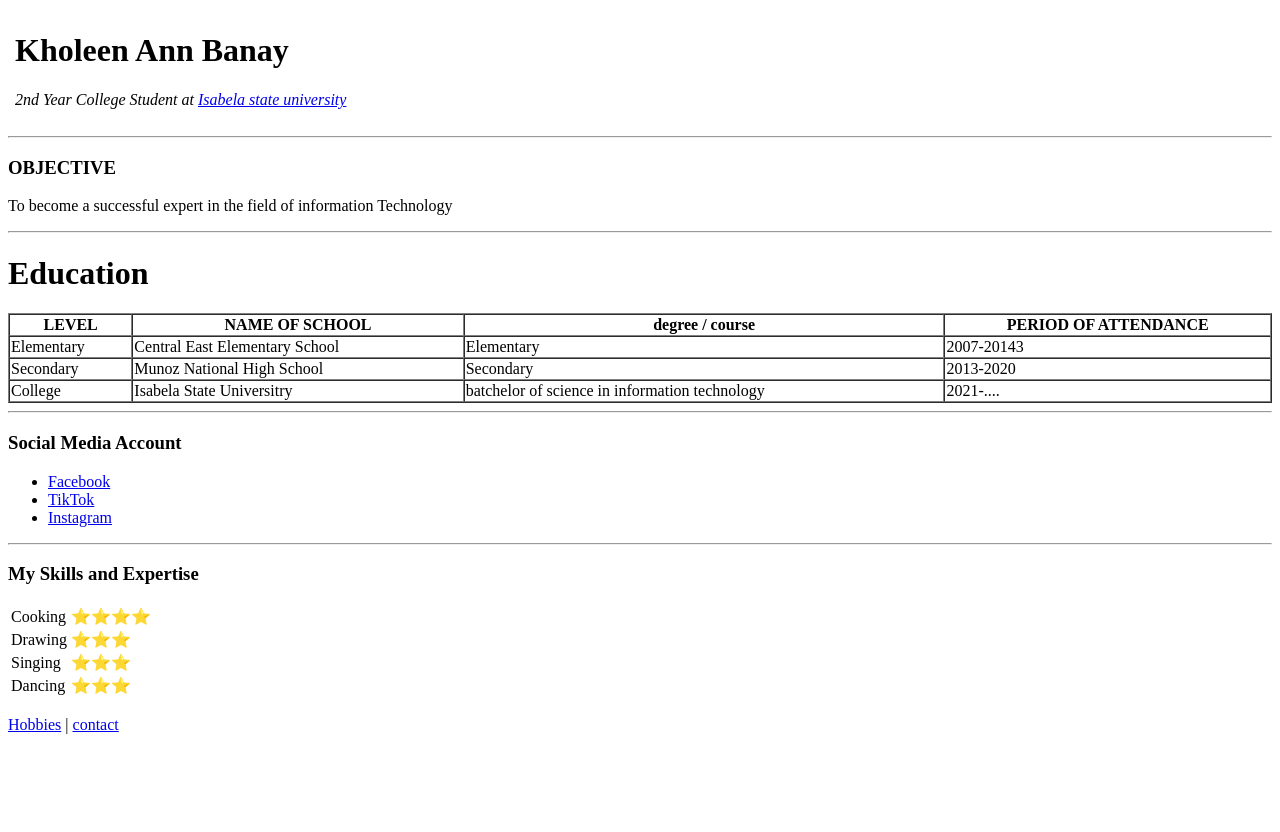
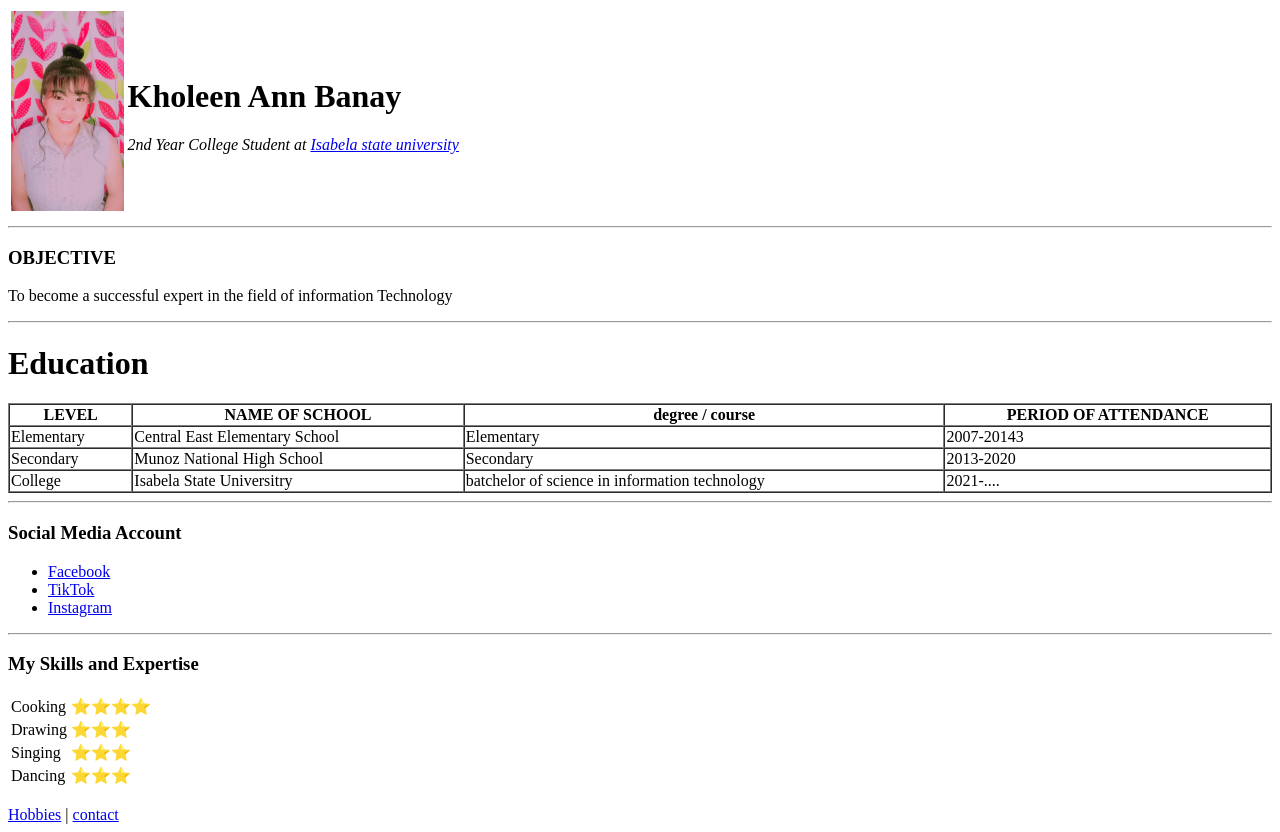
Before and after one commit to Kholeen5/resume, a plain HTML site: page index.html in a window 1280 px wide. Before the commit the page ends 800 px from the top, so only its background shows below. Drawn offline with Linux system fonts and the light colour scheme.

Commit message:
Update index.html

```diff
--- a/index.html
+++ b/index.html
@@ -11,7 +11,7 @@
 
     <table>
         <tr>
-    <td><img src="images/q.jpg" alt=""height="200"></td>
+    <td><img src="q.jpg" alt=""height="200"></td>
         <td> <h1>Kholeen Ann Banay</h1>
             <p><em> 2nd Year College Student  at <a href= "https://isu.edu.ph/">Isabela state university</a></em></p>
     </td>
```
